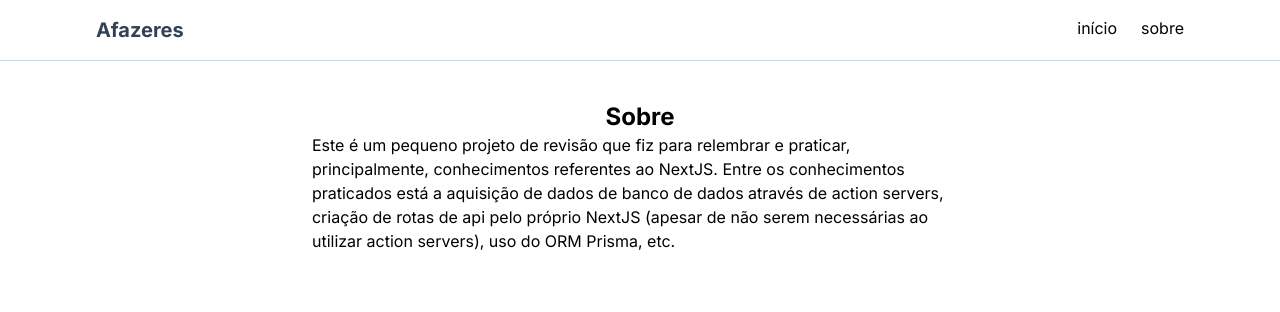
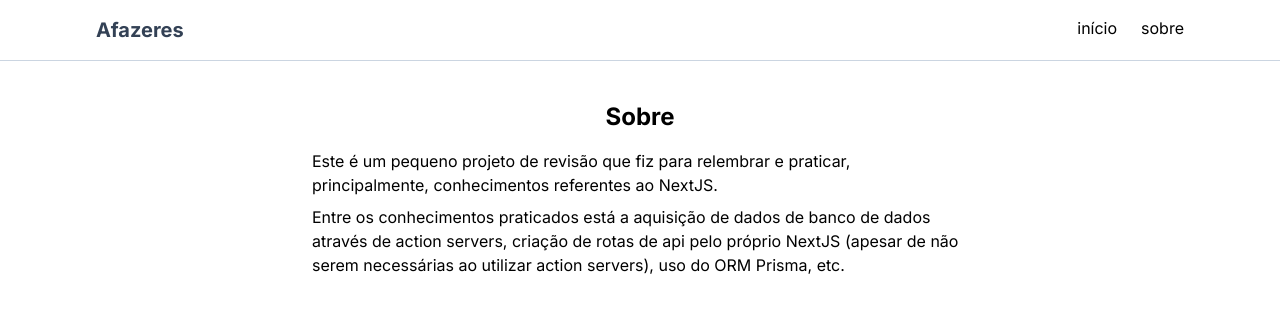
Before and after one commit to AmodeusR/fullstack-todo-app, a Next.js app: page /about in a window 1280 px wide. Shown: the top 312 px of the page. Built offline with nearby package versions, Linux system fonts and the light colour scheme.

Commit message:
Separate text in two p tags

```diff
--- a/src/app/about/page.tsx
+++ b/src/app/about/page.tsx
@@ -3,11 +3,12 @@ import React from "react";
 const About = () => {
   return (
     <div className="flex flex-col items-center">
-      <h1 className="text-2xl font-bold mt-10">Sobre</h1>
-      <p className="max-w-prose">
+      <h1 className="text-2xl font-bold mt-10 mb-4">Sobre</h1>
+      <p className="max-w-prose mb-2">
         Este é um pequeno projeto de revisão que fiz para relembrar e praticar, principalmente,
-        conhecimentos referentes ao NextJS. Entre os conhecimentos praticados está a aquisição de dados de banco de dados através de action servers, criação de rotas de api pelo próprio NextJS (apesar de não serem necessárias ao utilizar action servers), uso do ORM Prisma, etc.
+        conhecimentos referentes ao NextJS.
       </p>
+      <p className="max-w-prose">Entre os conhecimentos praticados está a aquisição de dados de banco de dados através de action servers, criação de rotas de api pelo próprio NextJS (apesar de não serem necessárias ao utilizar action servers), uso do ORM Prisma, etc.</p>
     </div>
   );
 };
```
